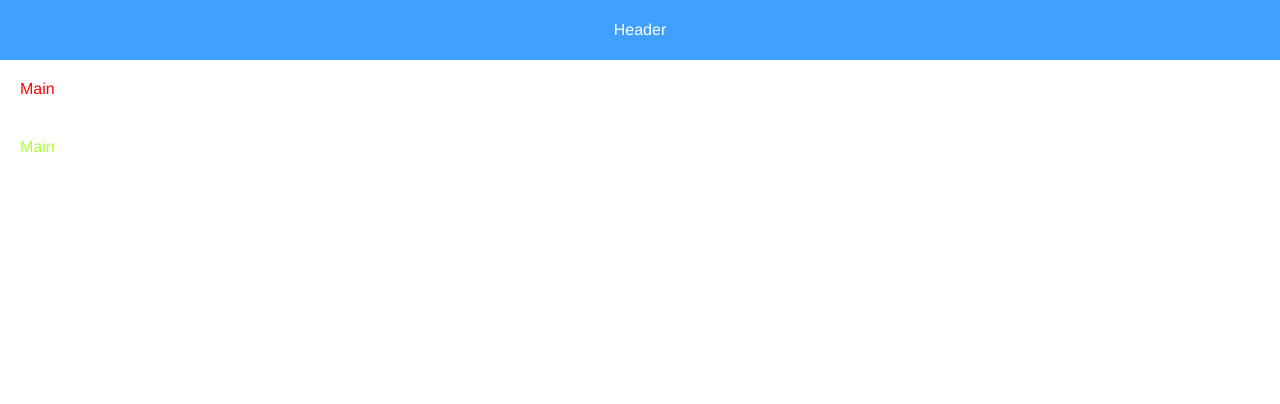
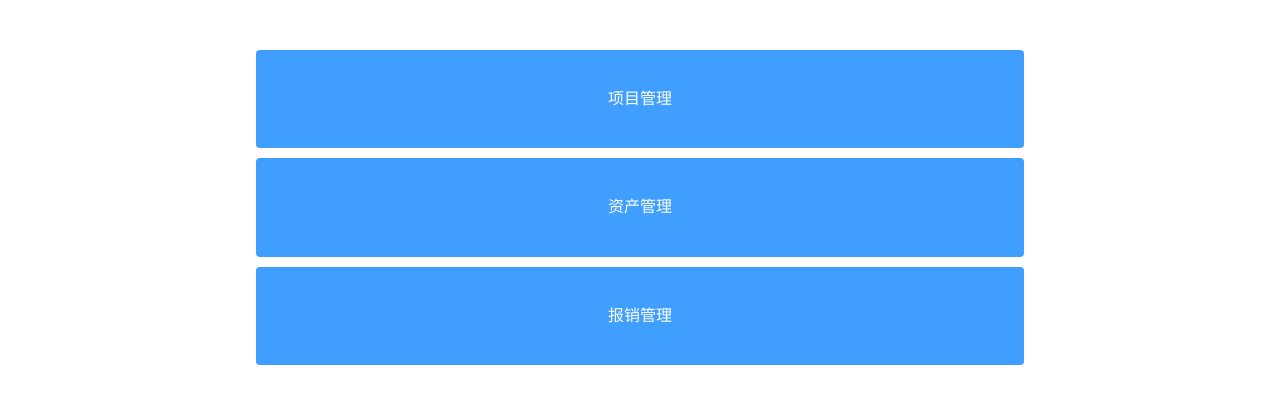
Before and after one commit to zhouf00/test_vue_obj, a Vue app: page /home in a window 1280 px wide. Shown: the top 404 px of the page. Built offline with nearby package versions, Linux system fonts and the light colour scheme.

Commit message:
首页功能选择

```diff
--- a/src/router/index.js
+++ b/src/router/index.js
@@ -5,14 +5,14 @@ const Home = () => import('views/home/Home')
 const Profile = () => import('views/profile/Profile')
 const Test = () => import('views/test/Test')
 
-const Auth2 = () => import('components/common/login/Login')
+// const Auth2 = () => import('components/common/login/Login')
 
 Vue.use(VueRouter)
 
 const routes = [
   {
     path: '',
-    redirect: '/login'
+    redirect: '/home'
   },
   {
     path: '/home',
@@ -26,10 +26,10 @@ const routes = [
     path: '/test',
     component: Test
   },
-  {
-    path: '/login',
-    component: Auth2
-  }
+  // {
+  //   path: '/login',
+  //   component: Auth2
+  // }
 ]
 
 const router = new VueRouter({
--- a/src/views/home/Home.vue
+++ b/src/views/home/Home.vue
@@ -1,31 +1,31 @@
 <!-- 首页 -->
 <template>
   <div>
-    <el-container>
-      <el-header>Header</el-header>
-      <el-main class="active">Main</el-main>
-      <el-main class="">Main</el-main>
-    </el-container>
+
+    <HomeFunc :funcs="showfuncs"/>
   </div>
 </template>
 
 <script>
+  import HomeFunc from './homefunc/HomeFunc'
+
   export default {
     name: 'Home',
+    components: {
+      HomeFunc
+    },
+    data() {
+      return {
+
+      }
+    },
+    computed: {
+      showfuncs() {
+      return ['项目管理', '资产管理','报销管理',]
+      }
+    }
   }
 </script>
 <style scoped>
-    .el-header, .el-footer {
-      background-color: #409EFF;
-      color: #fff;
-      text-align: center;
-      line-height: 60px;
-      /* font-family: "Helvetica Neue",Helvetica,"PingFang SC","Hiragino Sans GB","Microsoft YaHei","微软雅黑",Arial,sans-serif; */
-    }
-    .el-main{
-      color: greenyellow;
-    }
-    .active {
-      color: red;
-    }
+
 </style>
--- /dev/null
+++ b/src/views/home/homefunc/HomeFunc.vue
@@ -0,0 +1,41 @@
+<!-- 首页功能 -->
+<template>
+  <div class="homefunc">
+    <div v-for="item in funcs" class="func-item">
+      <span>{{item}}</span>
+    </div>
+  </div>
+</template>
+
+<script>
+  export default {
+    name: 'HomeFunc',
+    props: {
+      funcs: {
+        type: Array,
+        default() {
+          return []
+        }
+      }
+    }
+  }
+</script>
+<style scoped>
+  .homefunc {
+    display: flex;
+    flex-wrap: wrap;
+    justify-content: space-around;
+    margin-top: 50px;
+  }
+  .func-item {
+    margin-bottom: 10px;
+    width: 60%;
+    border-radius: 4px;
+    background-color: #409EFF;
+    text-align: center;
+    color: #fff;
+    padding: 40px 20px;
+    box-sizing: border-box;
+
+  }
+</style>
```
